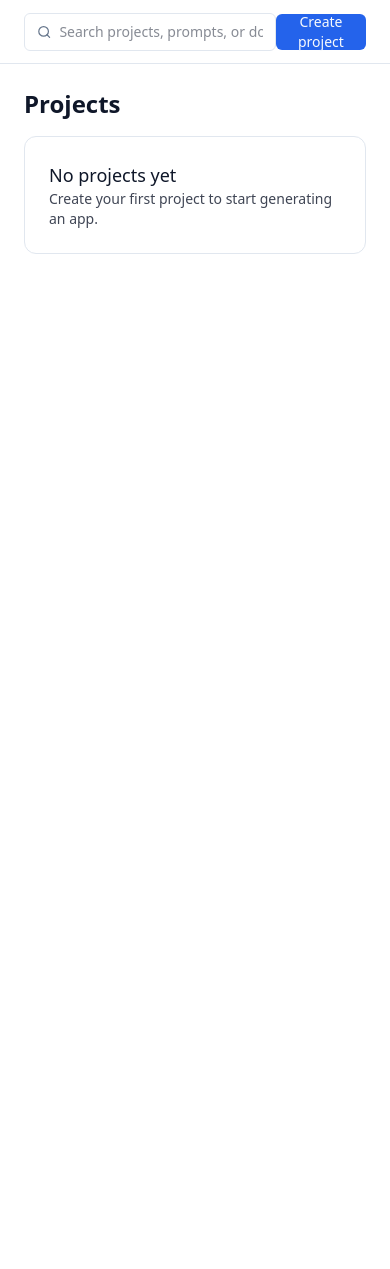
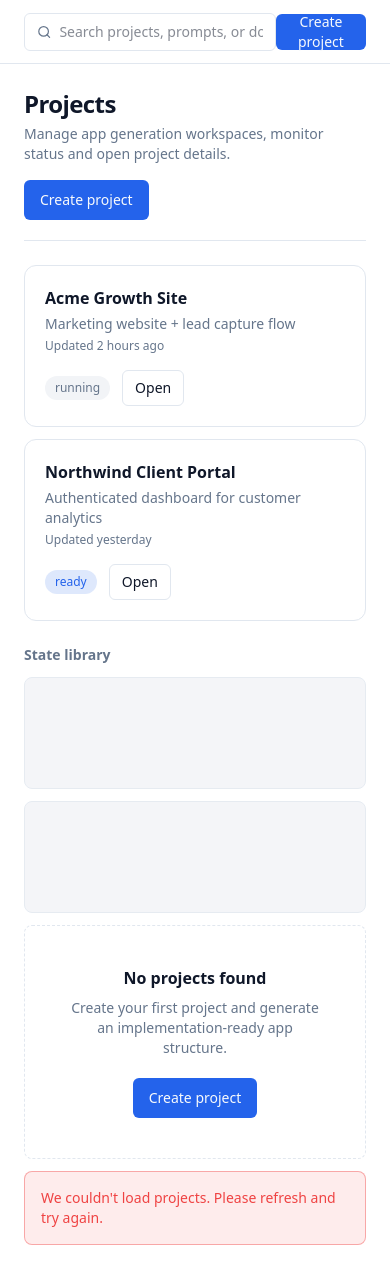
Before and after one commit to erickfroes/ai-web-app-builder, a Next.js app: page /dashboard/projects in a window 390 px wide. Before the commit the page ends 844 px from the top, so only its background shows below. Built offline with nearby package versions, Linux system fonts and the light colour scheme.

Commit message:
Build project creation and generation dashboard UI

```diff
--- /dev/null
+++ b/app/dashboard/projects/[projectId]/page.tsx
@@ -0,0 +1,26 @@
+import { PageHeader } from "@/features/design-system/components/dashboard-shell";
+import {
+  ProjectDetailErrorState,
+  ProjectDetailLoadingState,
+  ProjectGenerationWorkspace
+} from "@/features/generation/components/project-generation-workspace";
+
+export default async function ProjectDetailPage({ params }: { params: Promise<{ projectId: string }> }) {
+  const { projectId } = await params;
+
+  return (
+    <section className="space-y-6">
+      <PageHeader
+        title={`Project ${projectId}`}
+        description="Inspect generation progress, file outputs, and version history for this project."
+      />
+      <ProjectGenerationWorkspace />
+
+      <section className="space-y-3">
+        <h2 className="text-sm font-semibold text-muted-foreground">State library</h2>
+        <ProjectDetailLoadingState />
+        <ProjectDetailErrorState />
+      </section>
+    </section>
+  );
+}
--- a/app/dashboard/projects/new/page.tsx
+++ b/app/dashboard/projects/new/page.tsx
@@ -1,16 +1,14 @@
-import { Button } from "@/components/ui/button";
-import { Card } from "@/components/ui/card";
+import { PageHeader } from "@/features/design-system/components/dashboard-shell";
+import { GuidedAppBriefForm } from "@/features/project/components/guided-app-brief-form";
 
 export default function ProjectCreatePage() {
   return (
-    <section className="space-y-4">
-      <h1 className="text-2xl font-semibold">Create project</h1>
-      <Card className="space-y-4 p-6">
-        <p className="text-sm text-foreground/80">
-          Placeholder form. Project creation logic and persistence will be implemented in a future phase.
-        </p>
-        <Button disabled>Create Project</Button>
-      </Card>
+    <section className="space-y-6">
+      <PageHeader
+        title="New project"
+        description="Use the guided brief to define goals, users and constraints before generation starts."
+      />
+      <GuidedAppBriefForm />
     </section>
   );
 }
--- a/app/dashboard/projects/page.tsx
+++ b/app/dashboard/projects/page.tsx
@@ -1,13 +1,30 @@
-import { Card } from "@/components/ui/card";
+import Link from "next/link";
+
+import { Button } from "@/components/ui/button";
+import { PageHeader } from "@/features/design-system/components/dashboard-shell";
+import { ProjectList, ProjectListEmpty, ProjectListError, ProjectListLoading } from "@/features/project/components/project-list";
 
 export default function ProjectListPage() {
   return (
-    <section className="space-y-4">
-      <h1 className="text-2xl font-semibold">Projects</h1>
-      <Card className="p-6">
-        <h2 className="text-lg font-medium">No projects yet</h2>
-        <p className="text-sm text-foreground/80">Create your first project to start generating an app.</p>
-      </Card>
+    <section className="space-y-6">
+      <PageHeader
+        title="Projects"
+        description="Manage app generation workspaces, monitor status and open project details."
+        action={
+          <Link href="/dashboard/projects/new">
+            <Button>Create project</Button>
+          </Link>
+        }
+      />
+
+      <ProjectList />
+
+      <section className="space-y-3">
+        <h2 className="text-sm font-semibold text-muted-foreground">State library</h2>
+        <ProjectListLoading />
+        <ProjectListEmpty />
+        <ProjectListError />
+      </section>
     </section>
   );
 }
--- /dev/null
+++ b/features/generation/components/project-generation-workspace.tsx
@@ -0,0 +1,98 @@
+import { Card } from "@/components/ui/card";
+import { DataCard, ErrorState, LoadingState, StatusBadge } from "@/features/design-system/components/dashboard-shell";
+
+export function ProjectGenerationWorkspace() {
+  return (
+    <div className="grid gap-6 xl:grid-cols-12">
+      <div className="space-y-6 xl:col-span-5">
+        <GenerationStatusPanel />
+        <VersionHistoryPanel />
+      </div>
+      <div className="space-y-6 xl:col-span-7">
+        <GeneratedFileExplorer />
+        <FilePreviewPanel />
+      </div>
+    </div>
+  );
+}
+
+function GenerationStatusPanel() {
+  return (
+    <DataCard title="Generation status" description="Current orchestration phase, progress and blockers.">
+      <div className="space-y-3 text-sm">
+        <div className="flex items-center justify-between rounded-md border border-border p-3">
+          <span>Spec synthesis</span>
+          <StatusBadge status="ready" />
+        </div>
+        <div className="flex items-center justify-between rounded-md border border-border p-3">
+          <span>File patch generation</span>
+          <StatusBadge status="running" />
+        </div>
+        <div className="flex items-center justify-between rounded-md border border-border p-3">
+          <span>Quality review</span>
+          <span className="text-xs text-muted-foreground">Queued</span>
+        </div>
+      </div>
+    </DataCard>
+  );
+}
+
+function GeneratedFileExplorer() {
+  const files = ["app/dashboard/page.tsx", "features/project/components/project-list.tsx", "schemas/index.ts"];
+
+  return (
+    <DataCard title="Generated file explorer" description="Browse generated files and review paths before applying patches.">
+      <ul className="space-y-2 text-sm">
+        {files.map((file) => (
+          <li key={file} className="rounded-md border border-border bg-background px-3 py-2 font-mono text-xs">
+            {file}
+          </li>
+        ))}
+      </ul>
+    </DataCard>
+  );
+}
+
+function FilePreviewPanel() {
+  return (
+    <DataCard title="File preview" description="Review generated file content snapshots (live preview intentionally disabled).">
+      <Card className="overflow-hidden bg-background">
+        <pre className="max-h-72 overflow-auto p-4 text-xs text-muted-foreground">
+{`export default function DashboardPage() {
+  return <main className="p-6">Generated output preview...</main>;
+}`}
+        </pre>
+      </Card>
+    </DataCard>
+  );
+}
+
+function VersionHistoryPanel() {
+  return (
+    <DataCard title="Version history" description="Track generations and rollback candidates.">
+      <div className="space-y-3 text-sm">
+        <div className="rounded-md border border-border p-3">
+          <p className="font-medium">v0.3 — Current</p>
+          <p className="text-xs text-muted-foreground">Generated 15 minutes ago · 12 files changed</p>
+        </div>
+        <div className="rounded-md border border-border p-3">
+          <p className="font-medium">v0.2</p>
+          <p className="text-xs text-muted-foreground">Generated yesterday · 8 files changed</p>
+        </div>
+      </div>
+    </DataCard>
+  );
+}
+
+export function ProjectDetailLoadingState() {
+  return (
+    <div className="space-y-4">
+      <LoadingState />
+      <LoadingState />
+    </div>
+  );
+}
+
+export function ProjectDetailErrorState() {
+  return <ErrorState message="Project generation data is unavailable. Try reloading this page." />;
+}
--- /dev/null
+++ b/features/project/components/guided-app-brief-form.tsx
@@ -0,0 +1,55 @@
+import { Button } from "@/components/ui/button";
+import { FormSection } from "@/features/design-system/components/dashboard-shell";
+
+const fieldClass = "mt-2 w-full rounded-md border border-input bg-background px-3 py-2 text-sm outline-none focus-visible:ring-2 focus-visible:ring-ring";
+
+export function GuidedAppBriefForm() {
+  return (
+    <div className="space-y-5">
+      <FormSection title="Project basics" description="Define who this app is for and what outcome it should drive.">
+        <div className="grid gap-4 sm:grid-cols-2">
+          <label className="text-sm">
+            Project name
+            <input className={fieldClass} placeholder="Acme onboarding workspace" />
+          </label>
+          <label className="text-sm">
+            Product type
+            <select className={fieldClass} defaultValue="">
+              <option value="" disabled>Select a type</option>
+              <option>SaaS dashboard</option>
+              <option>Marketing website</option>
+              <option>Internal tool</option>
+            </select>
+          </label>
+        </div>
+      </FormSection>
+
+      <FormSection title="Users and jobs" description="Capture target users and the primary tasks they must complete.">
+        <label className="text-sm">
+          Primary user persona
+          <textarea className={fieldClass} rows={3} placeholder="Operations manager at a 20-person startup" />
+        </label>
+        <label className="text-sm">
+          Core user jobs
+          <textarea className={fieldClass} rows={3} placeholder="Invite teammates, monitor KPIs, export weekly reports" />
+        </label>
+      </FormSection>
+
+      <FormSection title="Constraints and quality" description="Set technical, design and delivery constraints for generation.">
+        <label className="text-sm">
+          Brand and design direction
+          <textarea className={fieldClass} rows={3} placeholder="Premium, clean, minimal charts, high readability" />
+        </label>
+        <label className="text-sm">
+          Success criteria
+          <textarea className={fieldClass} rows={3} placeholder="Shippable onboarding, responsive pages, clear empty/loading states" />
+        </label>
+      </FormSection>
+
+      <div className="flex items-center justify-end gap-3">
+        <Button variant="outline">Save draft</Button>
+        <Button>Create project</Button>
+      </div>
+    </div>
+  );
+}
--- /dev/null
+++ b/features/project/components/project-list.tsx
@@ -0,0 +1,79 @@
+import Link from "next/link";
+
+import { Button } from "@/components/ui/button";
+import { Card } from "@/components/ui/card";
+import { EmptyState, ErrorState, LoadingState, StatusBadge } from "@/features/design-system/components/dashboard-shell";
+
+type Project = {
+  id: string;
+  name: string;
+  summary: string;
+  updatedAt: string;
+  status: "ready" | "running" | "error";
+};
+
+const projects: Project[] = [
+  {
+    id: "project_001",
+    name: "Acme Growth Site",
+    summary: "Marketing website + lead capture flow",
+    updatedAt: "Updated 2 hours ago",
+    status: "running"
+  },
+  {
+    id: "project_002",
+    name: "Northwind Client Portal",
+    summary: "Authenticated dashboard for customer analytics",
+    updatedAt: "Updated yesterday",
+    status: "ready"
+  }
+];
+
+export function ProjectList() {
+  return (
+    <div className="space-y-3">
+      {projects.map((project) => (
+        <Card key={project.id} className="flex flex-col gap-4 p-5 sm:flex-row sm:items-center sm:justify-between">
+          <div className="space-y-1">
+            <p className="text-base font-semibold">{project.name}</p>
+            <p className="text-sm text-muted-foreground">{project.summary}</p>
+            <p className="text-xs text-muted-foreground">{project.updatedAt}</p>
+          </div>
+          <div className="flex items-center gap-3">
+            <StatusBadge status={project.status} />
+            <Link href={`/dashboard/projects/${project.id}`}>
+              <Button variant="outline" size="sm">Open</Button>
+            </Link>
+          </div>
+        </Card>
+      ))}
+    </div>
+  );
+}
+
+export function ProjectListLoading() {
+  return (
+    <div className="space-y-3">
+      <LoadingState />
+      <LoadingState />
+    </div>
+  );
+}
+
+export function ProjectListEmpty() {
+  return (
+    <EmptyState
+      title="No projects found"
+      description="Create your first project and generate an implementation-ready app structure."
+      action={
+        <Link href="/dashboard/projects/new">
+          <Button>Create project</Button>
+        </Link>
+      }
+    />
+  );
+}
+
+export function ProjectListError() {
+  return <ErrorState message="We couldn't load projects. Please refresh and try again." />;
+}
```
